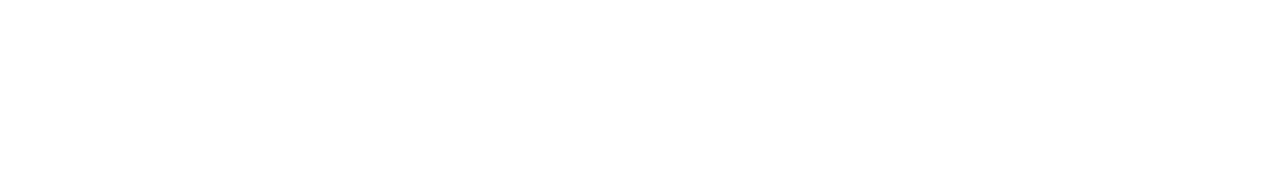
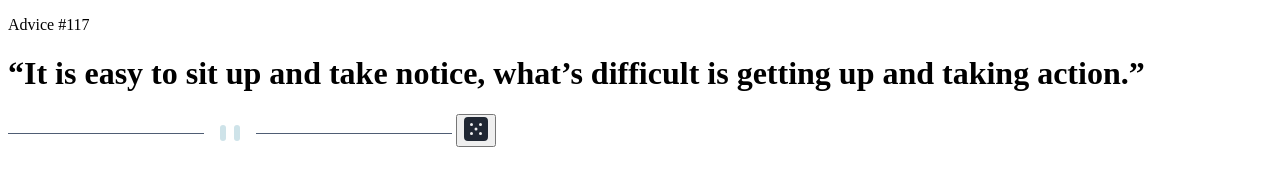
Before and after one commit to israel-monteiro/advice-generator-app, a plain HTML site: page index.html in a window 1280 px wide. Drawn offline with Linux system fonts and the light colour scheme.

Commit message:
git commit -m "feat: create advice card HTML structure"

```diff
--- a/index.html
+++ b/index.html
@@ -9,5 +9,21 @@
 
         <title>Frontend Mentor | Advice generator app</title>
     </head>
-    <body></body>
+    <body>
+        <main class="container">
+            <div class="advice-card">
+                <p class="advice-card__id">Advice #117</p>
+                <h1 class="advice-card__text">
+                    “It is easy to sit up and take notice, what’s difficult is getting up and taking action.”
+                </h1>
+                <picture class="advice-card__divider">
+                    <source media="(min-width: 768px)" srcset="./assets/images/pattern-divider-desktop.svg" />
+                    <img src="./assets/images/pattern-divider-mobile.svg" alt="" />
+                </picture>
+                <button class="advice-card__button" type="button" aria-label="Generate new advice">
+                    <img src="./assets/images/icon-dice.svg" alt="" />
+                </button>
+            </div>
+        </main>
+    </body>
 </html>
```
